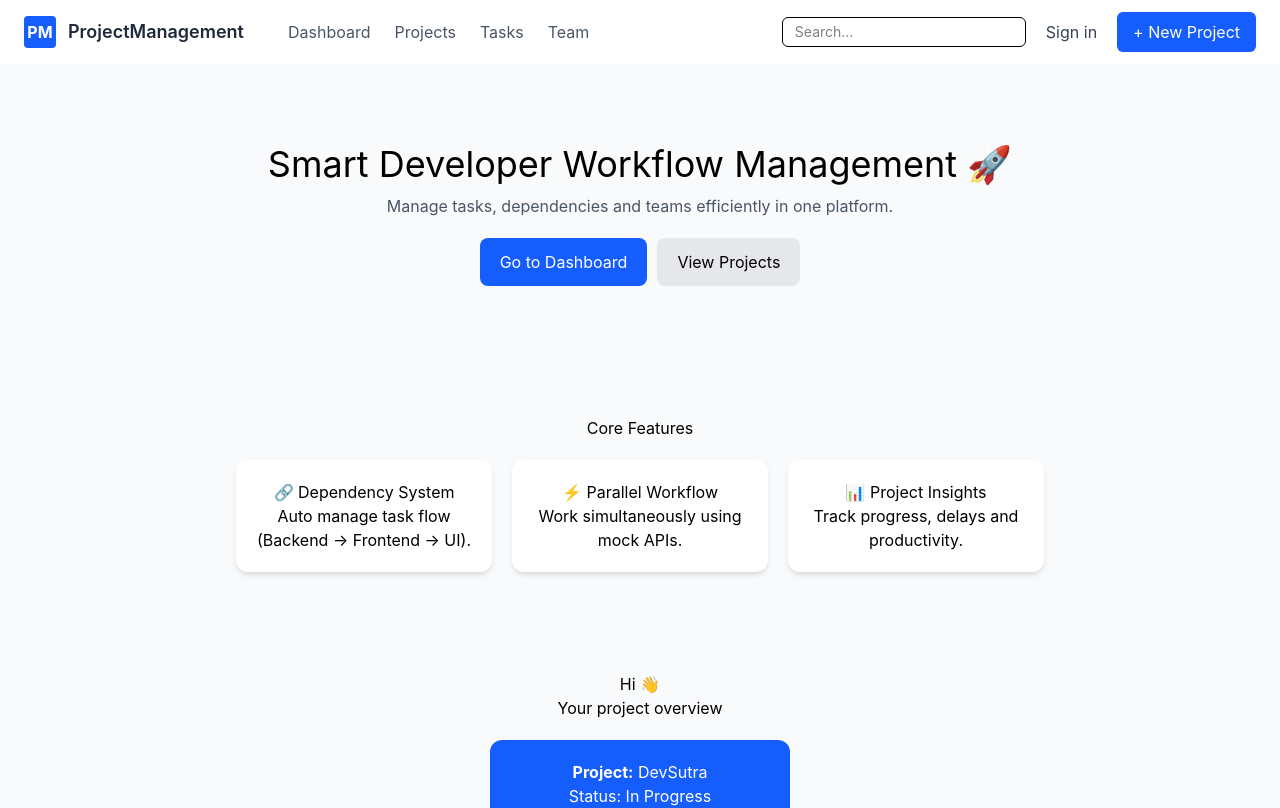
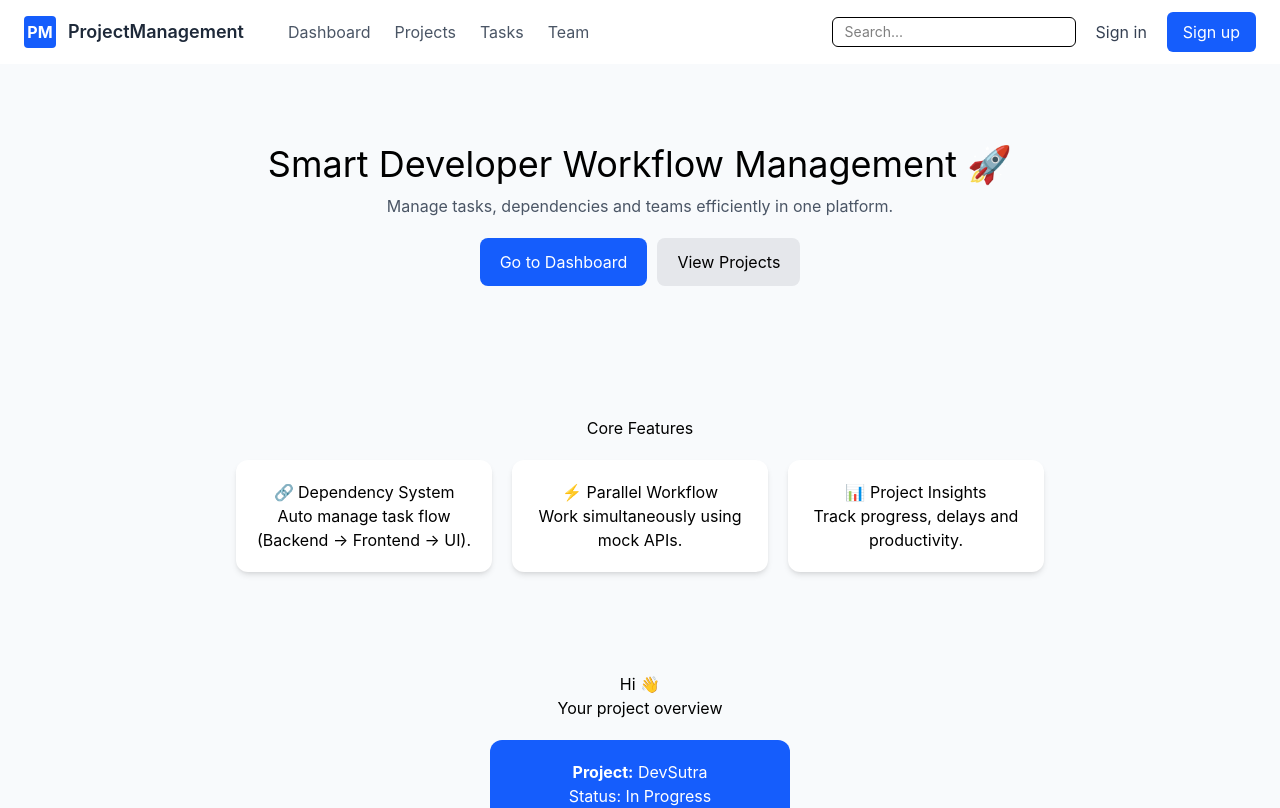
Before and after one commit to sakshi8756/Project-Management, a React app in the folder frontend/: page / in a window 1280 px wide. Shown: the top 808 px of the page. Built offline with nearby package versions, Linux system fonts and the light colour scheme; no server answers; the HTML template or start-up script is replaced by a standard one.

Commit message:
feat: update Navbar to replace 'New Project' button with 'Sign up' link

```diff
--- a/frontend/src/Components/Navbar.jsx
+++ b/frontend/src/Components/Navbar.jsx
@@ -42,12 +42,10 @@ const Navbar = () => {
         </Link>
 
         {/* CTA BUTTON */}
-        <Link
-          to="/create-project"
-          className="bg-blue-600 text-white px-4 py-2 rounded-md hover:bg-blue-700"
-        >
-          + New Project
+        <Link to="/signup" className="bg-blue-600 text-white px-4 py-2 rounded-md hover:bg-blue-700">
+          Sign up
         </Link>
+
       </div>
 
     </div>
```
